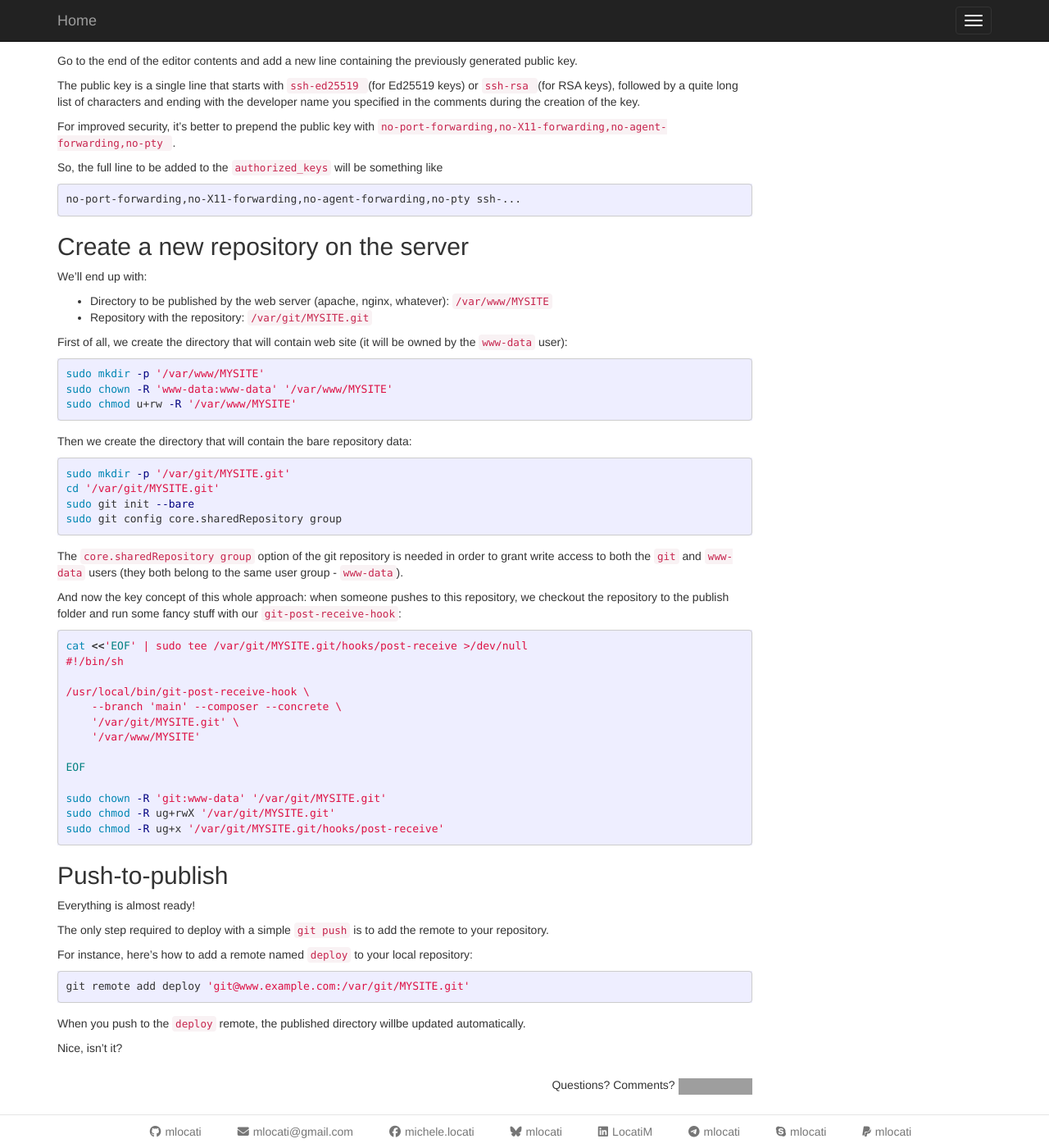
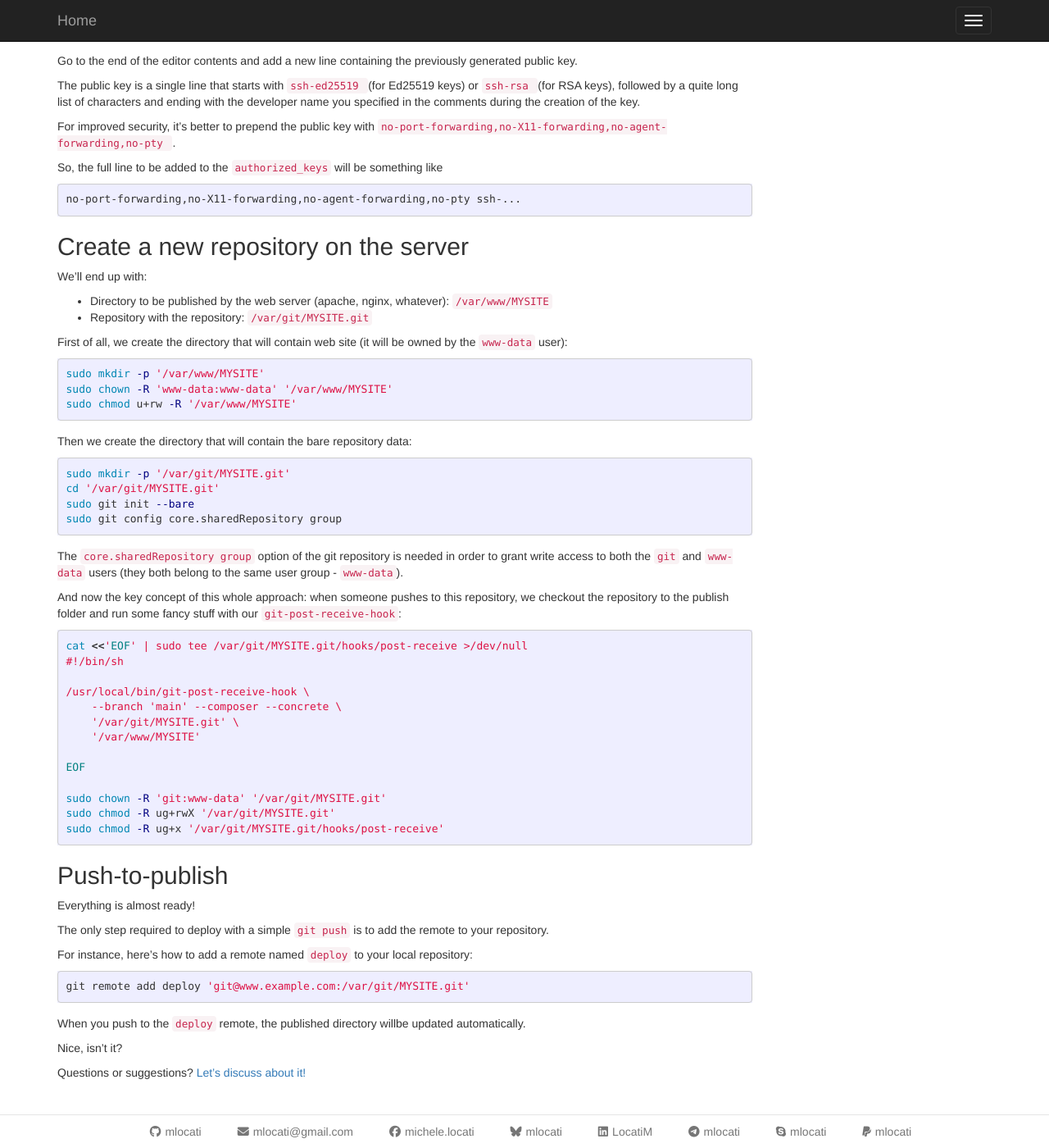
Before and after one commit to mlocati/mlocati.github.io, a Jekyll site: the page built from _articles/deploy-with-git-push.md, in a window 1280 px wide and 1400 px high, scrolled down 4256 px. Shown: the whole window at 82% size. Built offline with Jekyll 4.4.1, drawn with Linux system fonts in a browser that asks for light colours; comment, search, counter and statistics services are not loaded; grey boxes are pictures that could not be loaded.

Commit message:
Remove gitter

```diff
--- a/_articles/deploy-with-git-push.md
+++ b/_articles/deploy-with-git-push.md
@@ -367,9 +367,9 @@ When you push to the `deploy` remote, the published directory willbe updated aut
 
 Nice, isn't it?
 
+Questions or suggestions? [Let's discuss about it!](https://github.com/mlocati/mlocati.github.io/discussions)
+
 </div>
-
-{% include gitter.html handle="deploy-with-git-push" %}
 
 <script src="{{ "/js/vue.js?3.5.11" | prepend: site.baseurl }}"></script>
 <script src="{{ "/js/deploy-with-git-push.js?2" | prepend: site.baseurl }}"></script>
--- a/_includes/gitter.html
+++ /dev/null
@@ -1,4 +0,0 @@
-<div id="gitter-container">
-    Questions? Comments?
-    <a href="{{ include.handle | prepend: '//gitter.im/mlocati/' }}" rel="noopener noreferrer" target="_blank"><img src="https://badges.gitter.im/Join%20Chat.svg" alt="Join the Gitter chat"></a>
-</div>
--- a/css/main.scss
+++ b/css/main.scss
@@ -93,11 +93,6 @@ div.article-toc {
     }
 }
 
-#gitter-container {
-    margin: 25px 0 25px 0;
-    text-align: right;
-}
-
 div.highlighter-rouge {
     position: relative;
     button.copy-to-clipboard {
```
